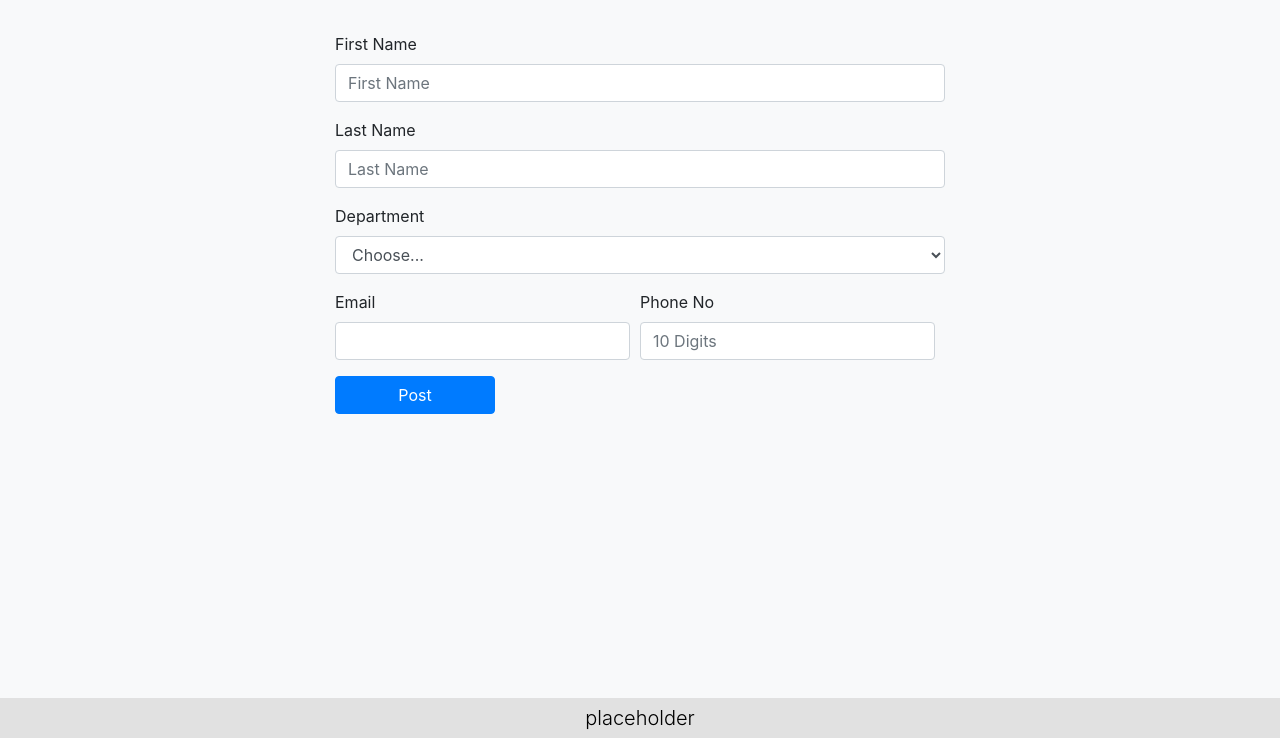
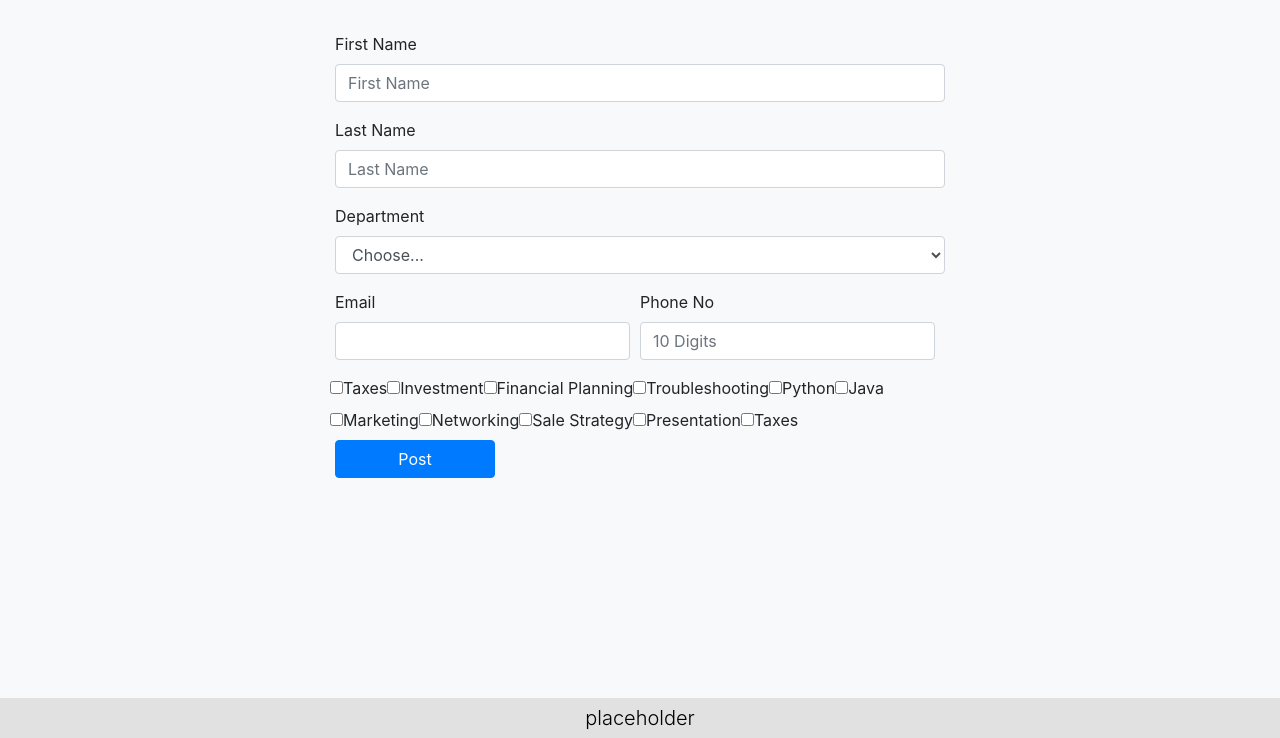
Before and after one commit to hcpark112/BestGuide, a plain HTML site: page form.html in a window 1280 px wide. Shown: the part 62-800 px from the top of the page. Drawn offline with nearby package versions, Linux system fonts and the light colour scheme.

Commit message:
adds skillsets checkboxes

```diff
--- a/form.html
+++ b/form.html
@@ -75,6 +75,20 @@
             <input type="text" class="form-control" id="inputPhone" pattern="[0-9]{10}" placeholder="10 Digits">
           </div>
         </div>
+        <!--skill sets-->
+        <div class="form-row col-md-12">
+          <label><input type="checkbox" name="skillSets" value="Taxes">Taxes</label>
+          <label><input type="checkbox" name="skillSets" value="Investment">Investment</label>
+          <label><input type="checkbox" name="skillSets" value="Financial Planning">Financial Planning</label>
+          <label><input type="checkbox" name="skillSets" value="Trouble shooting">Troubleshooting</label>
+          <label><input type="checkbox" name="skillSets" value="Python">Python</label>
+          <label><input type="checkbox" name="skillSets" value="Java">Java</label>
+          <label><input type="checkbox" name="skillSets" value="Marketing">Marketing</label>
+          <label><input type="checkbox" name="skillSets" value="Networking">Networking</label>
+          <label><input type="checkbox" name="skillSets" value="Sale Strategy">Sale Strategy</label>
+          <label><input type="checkbox" name="skillSets" value="Presentation">Presentation</label>
+          <label><input type="checkbox" name="skillSets" value="Project Management">Taxes</label>
+        </div>
         <!-- <div class="form-group">
           <div class="form-check">
             <input class="form-check-input" type="checkbox" id="gridCheck">
```
